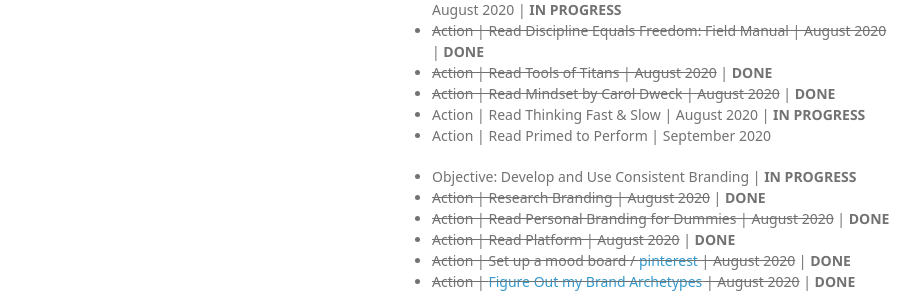
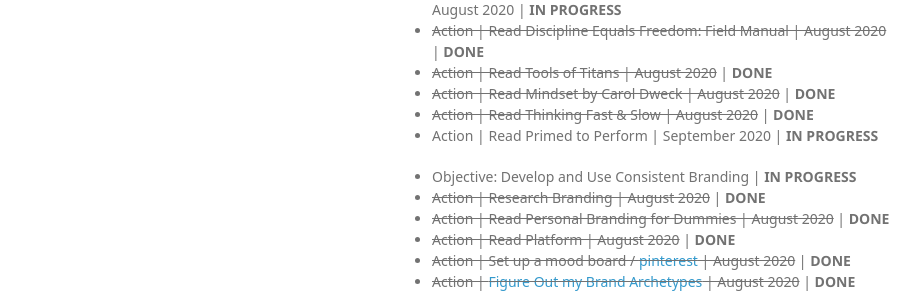
Before and after one commit to rainleander/rainleander.github.io, a Jekyll site: the page speak-softly.html, which Jekyll copies as it is, in a window 1280 px wide. Shown: the part 369-664 px from the top of the page, without its empty margins (178-1101 px from the left). Built offline with Jekyll 4.4.1, drawn with Linux system fonts in a browser that asks for light colours; some web fonts are replaced.

Commit message:
Update speak-softly.html

```diff
--- a/speak-softly.html
+++ b/speak-softly.html
@@ -37,8 +37,8 @@
         <li><del>Action | Read Discipline Equals Freedom: Field Manual | August 2020</del> | <b>DONE</b></li>
         <li><del>Action | Read Tools of Titans | August 2020</del> | <b>DONE</b></li>
         <li><del>Action | Read Mindset by Carol Dweck | August 2020</del> | <b>DONE</b></li>
-        <li>Action | Read Thinking Fast & Slow | August 2020 | <b>IN PROGRESS</b></li>
-        <li>Action | Read Primed to Perform | September 2020</li></ul>
+        <li><del>Action | Read Thinking Fast & Slow | August 2020</del> | <b>DONE</b></li>
+        <li>Action | Read Primed to Perform | September 2020 | <b>IN PROGRESS</b></li></ul>
 
         <ul><li>Objective: Develop and Use Consistent Branding | <b>IN PROGRESS</b></li>
           <li><del>Action | Research Branding | August 2020</del> | <b>DONE</b></li>
```
